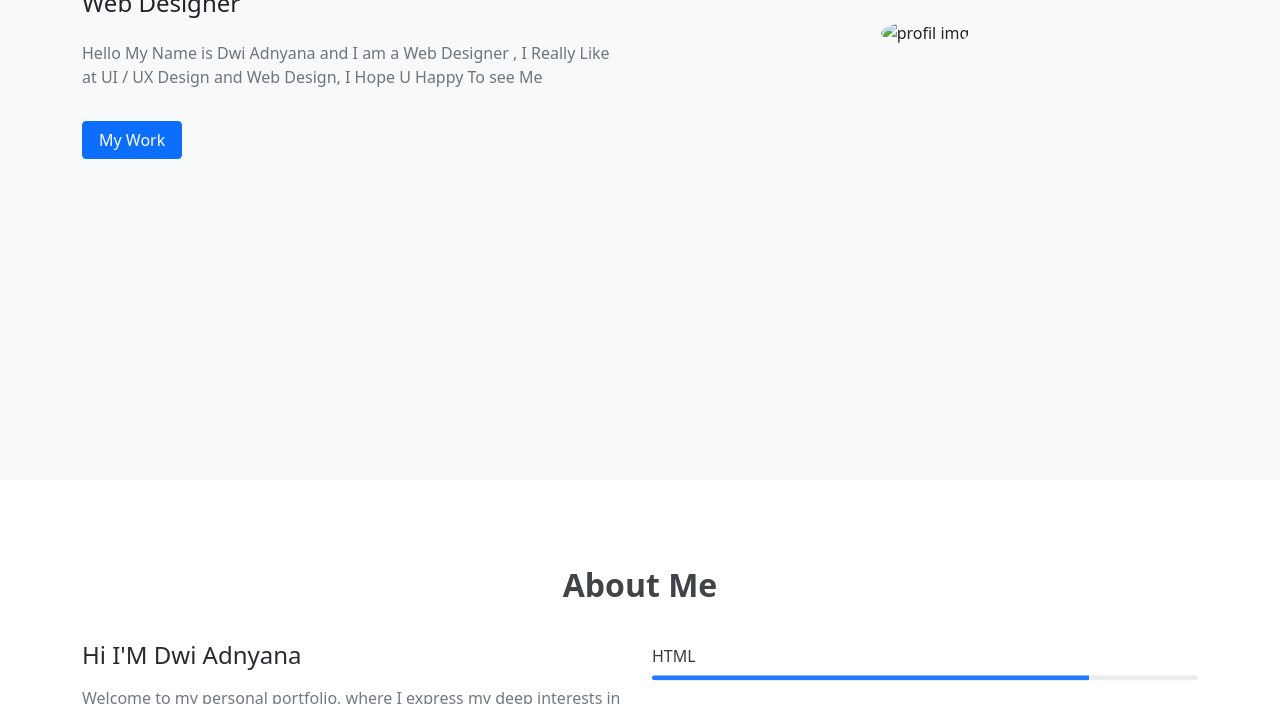
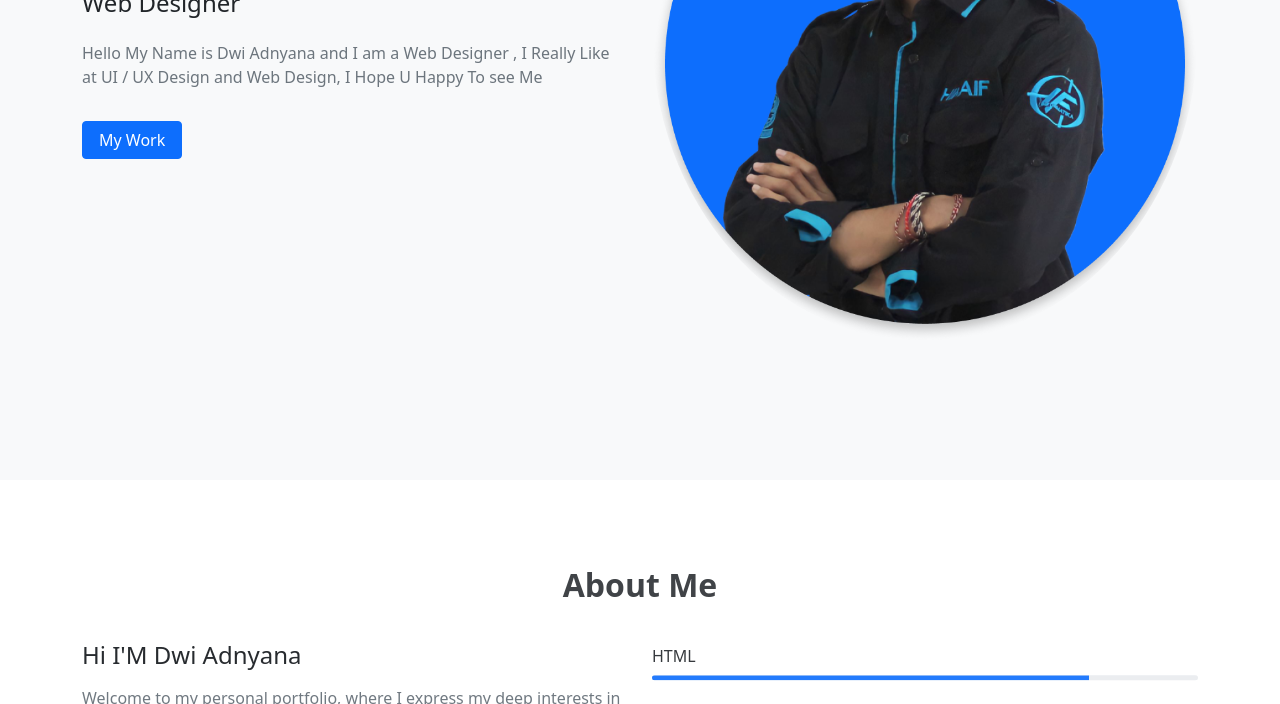
Before and after one commit to Dekguss/Tugas-Portfolio, a plain HTML site: page index.html in a window 1280 px wide. Shown: the part 416-1120 px from the top of the page. Drawn offline with nearby package versions, Linux system fonts and the light colour scheme; the site is published under a folder, as on GitHub Pages, so addresses that start at the root find nothing.

Commit message:
fix profile

```diff
--- a/index.html
+++ b/index.html
@@ -39,7 +39,7 @@
             <div class="row min-vh-100 align-items-center align-content-center">
                 <div class="col-md-6 mt-5 mt-md-0" data-aos="fade-up" data-aos-delay="600" data-aos-duration="3000">
                     <div class="home-img text-center">
-                        <img src="/img/img-2.png" class="rounded-circle mw-100" alt="profil img">
+                        <img src="./img/img-2.png" class="rounded-circle mw-100" alt="profil img">
                     </div>
                 </div>
                 <div class="col-md-6 mt-5 mt-md-0 order-md-first" data-aos="fade-up" data-aos-delay="300"
```
